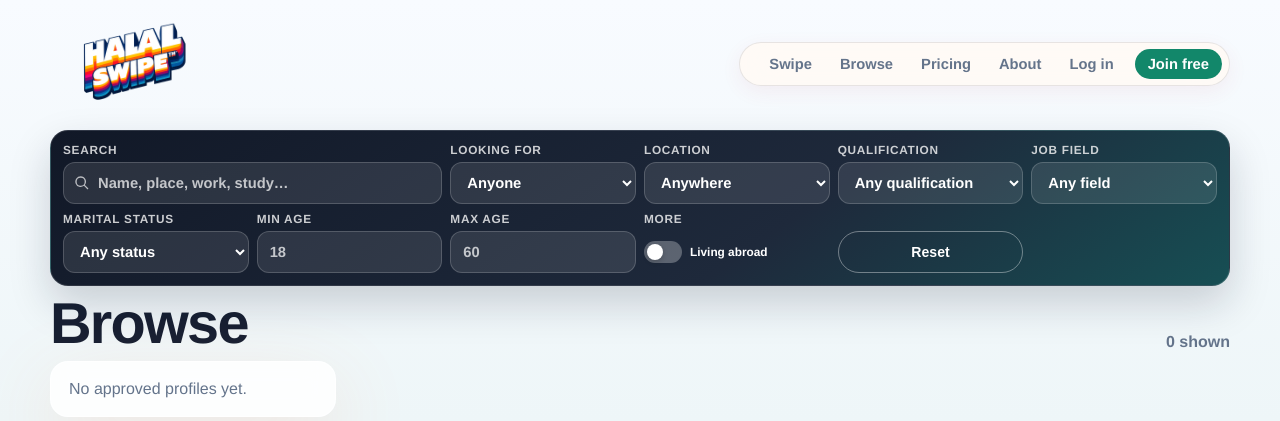
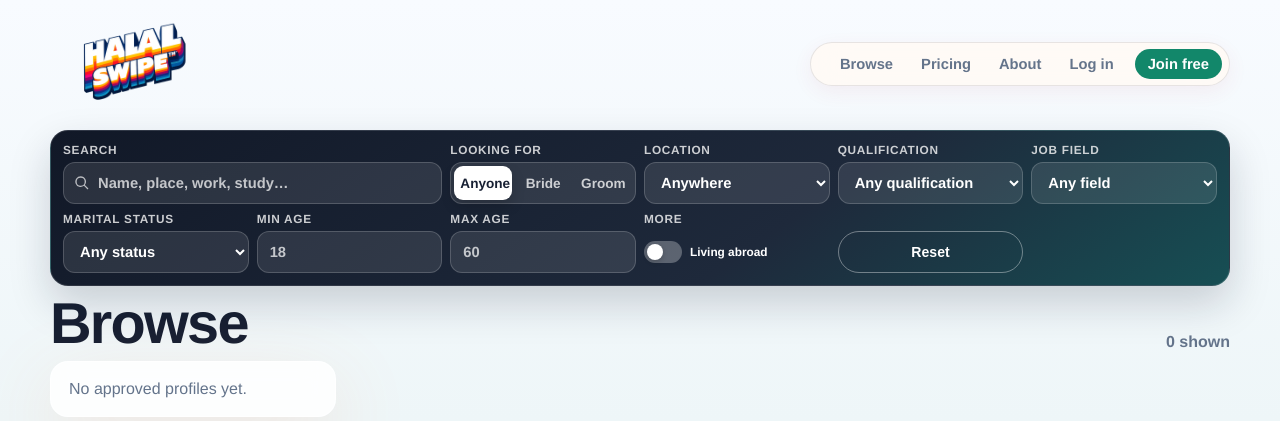
Before and after one commit to greenethirteen/halal-swipe, a FastAPI app: page /profiles in a window 1280 px wide. Shown: the top 421 px of the page. Run offline with FastAPI, Linux system fonts and the light colour scheme; some libraries are stand-ins or nearby versions.

Commit message:
Make browse the primary profile experience

```diff
--- a/app/main.py
+++ b/app/main.py
@@ -1,6 +1,5 @@
 from __future__ import annotations
 
-import json
 import os
 import re
 import shutil
@@ -389,43 +388,7 @@ def contact_gate(request: Request, profile_id: int):
 
 @app.get("/", response_class=HTMLResponse)
 def home(request: Request) -> HTMLResponse:
-    rows = all_rows(
-        """
-        SELECT * FROM profiles
-        WHERE status = 'approved'
-        ORDER BY created_at DESC
-        LIMIT 100
-        """
-    )
-    cards = []
-    for row in rows:
-        r = public_profile(row)
-        location = ", ".join(filter(None, [r["city"], r["district"]])) or None
-        title = r["full_name"] or f"{r['profile_type'] or 'Nikah'} profile"
-        if (title or "").strip().lower() in {"bride profile", "groom profile", "profile"} and r["city"]:
-            title = f"{r['profile_type'] or 'Profile'} from {r['city']}"
-        cards.append(
-            {
-                "id": r["id"],
-                "reference_code": r["reference_code"],
-                "title": title,
-                "profile_type": r["profile_type"],
-                "age": r["age"],
-                "location": location,
-                "city": r["city"],
-                "district": r["district"],
-                "height": r["height"],
-                "education": r["education"],
-                "profession": r["profession"],
-                "marital_status": r["marital_status"],
-                "expectations": r["expectations"],
-                "family_background": r["family_background"],
-                "faith_notes": r["faith_notes"],
-                "country": r["country"],
-                "bio": r["bio_summary"],
-            }
-        )
-    return render(request, "swipe.html", {"profiles_json": json.dumps(cards)})
+    return redirect("/profiles")
 
 
 @app.get("/profiles", response_class=HTMLResponse)
--- a/app/static/styles.css
+++ b/app/static/styles.css
@@ -432,8 +432,6 @@ label { display: grid; gap: 8px; font-weight: 750; color: var(--ink); }
 .account-start p { margin: 0; }
 .account-start-actions { display: flex; gap: 10px; align-items: center; flex-wrap: wrap; justify-content: flex-end; }
 .account-start-actions .button { min-width: 160px; }
-.account-cta-swipe { background: transparent; color: var(--green); border: 1px solid rgba(15,77,61,.28); box-shadow: none; }
-.account-cta-swipe:hover { background: rgba(15,77,61,.07); box-shadow: none; }
 .account-grid { display: grid; grid-template-columns: 1fr 1.4fr; gap: 18px; align-items: start; margin-top: 8px; }
 .status-row { display: flex; align-items: center; gap: 10px; flex-wrap: wrap; margin: 6px 0 14px; }
 .badge { display: inline-flex; align-items: center; gap: 6px; padding: 6px 12px; border-radius: 999px; font-weight: 800; font-size: .85rem; }
@@ -452,10 +450,6 @@ label { display: grid; gap: 8px; font-weight: 750; color: var(--ink); }
   .account-start { grid-template-columns: 1fr; }
   .account-start-actions { justify-content: stretch; }
   .account-start-actions .button { width: 100%; }
-  .account-cta-swipe { background: var(--green); color: #fff; border: 0; box-shadow: 0 14px 30px rgba(15,77,61,.18); order: 1; }
-  .account-cta-swipe:hover { box-shadow: 0 20px 40px rgba(15,77,61,.28); }
-  .account-cta-browse { background: transparent; color: var(--green); border: 1px solid rgba(15,77,61,.28); box-shadow: none; order: 2; }
-  .account-cta-browse:hover { background: rgba(15,77,61,.07); box-shadow: none; }
 }
 .price-card { text-align: center; display: grid; gap: 12px; padding: 22px; }
 .price-card h1 { font-size: 4rem; margin: 0; letter-spacing: -.02em; }
@@ -492,6 +486,35 @@ label { display: grid; gap: 8px; font-weight: 750; color: var(--ink); }
 .bf-field select option { color: #172033; background: #fff; }
 .bf-field select, .bf-field input, .bf-reset-field .button { height: 42px; }
 .bf-age { max-width: none; }
+.bf-type-field { display: grid; }
+.bf-segmented {
+  display: grid;
+  grid-template-columns: repeat(3, minmax(0, 1fr));
+  gap: 3px;
+  height: 42px;
+  padding: 3px;
+  border: 1px solid rgba(255,255,255,.18);
+  border-radius: 12px;
+  background: rgba(255,255,255,.1);
+}
+.bf-segmented button {
+  border: 0;
+  border-radius: 9px;
+  background: transparent;
+  color: rgba(255,255,255,.76);
+  font: inherit;
+  font-size: .85rem;
+  font-weight: 800;
+  letter-spacing: 0;
+  text-transform: none;
+  cursor: pointer;
+}
+.bf-segmented button[aria-pressed="true"] {
+  background: #fff;
+  color: #172033;
+  box-shadow: 0 6px 14px rgba(0,0,0,.16);
+}
+.bf-segmented button:focus-visible { outline: 3px solid rgba(20,184,166,.45); outline-offset: 2px; }
 .bf-toggle-field, .bf-reset-field { align-self: end; }
 .bf-toggle { min-height: 42px; display: inline-flex; align-items: center; gap: 8px; font-weight: 750; color: #fff; cursor: pointer; user-select: none; text-transform: none; letter-spacing: 0; }
 .bf-toggle input { position: absolute; opacity: 0; width: 0; height: 0; }
--- a/app/templates/account.html
+++ b/app/templates/account.html
@@ -12,7 +12,6 @@
     <p class="empty">Browse reviewed Sri Lankan Nikah profiles and connect when you're ready.</p>
   </div>
   <div class="account-start-actions">
-    <a class="button account-cta-swipe" href="/">Start swiping</a>
     <a class="button account-cta-browse" href="/profiles">Browse profiles</a>
   </div>
 </section>
--- a/app/templates/base.html
+++ b/app/templates/base.html
@@ -3,7 +3,7 @@
 <head>
   <meta charset="utf-8">
   <meta name="viewport" content="width=device-width, initial-scale=1">
-  <title>{% block title %}{{ settings.app_name }}™ — Swipe right for nikah 💍{% endblock %}</title>
+  <title>{% block title %}{{ settings.app_name }}™ — Browse serious Nikah profiles{% endblock %}</title>
   <meta name="description" content="{{ settings.app_name }} — browse serious, reviewed Sri Lankan Nikah profiles and connect with families the respectful way.">
   <!-- Google tag (gtag.js) -->
   <script async src="https://www.googletagmanager.com/gtag/js?id=AW-18279239348"></script>
@@ -26,7 +26,6 @@
     <a class="brand" href="/"><img src="/static/logo.png" alt="{{ settings.app_name }}"></a>
     <div class="top-pill">
       <nav class="nav-links">
-        <a class="top-link" href="/">Swipe</a>
         <a class="top-link" href="/profiles">Browse</a>
         <a class="top-link" href="/pricing">Pricing</a>
         <a class="top-link" href="/about">About</a>
@@ -44,7 +43,7 @@
       <a class="top-link pill-inline" href="/pricing">Pricing</a>
       <button class="menu-btn" id="menuBtn" type="button" aria-label="Menu" aria-expanded="false"><span></span><span></span><span></span></button>
       <nav class="menu-drawer" id="menuDrawer">
-        <a href="/">Swipe</a>
+        <a href="/profiles">Browse</a>
         <a href="/about">About</a>
         {% if is_admin %}<a href="/admin">Admin</a>{% endif %}
         {% if user %}
--- a/app/templates/profiles.html
+++ b/app/templates/profiles.html
@@ -10,13 +10,15 @@
           <input id="fq" type="search" placeholder="Name, place, work, study…" autocomplete="off">
         </span>
       </label>
-      <label class="bf-field">Looking for
-        <select id="fType">
-          <option value="">Anyone</option>
-          <option value="Bride">Bride</option>
-          <option value="Groom">Groom</option>
-        </select>
-      </label>
+      <div class="bf-field bf-type-field">
+        <span>Looking for</span>
+        <div class="bf-segmented" role="group" aria-label="Looking for">
+          <button type="button" data-value="" aria-pressed="true">Anyone</button>
+          <button type="button" data-value="Bride" aria-pressed="false">Bride</button>
+          <button type="button" data-value="Groom" aria-pressed="false">Groom</button>
+        </div>
+        <input id="fType" type="hidden" value="">
+      </div>
       <label class="bf-field">Location
         <select id="fLocation">
           <option value="">Anywhere</option>
@@ -80,6 +82,7 @@
   const cards = Array.from(grid.querySelectorAll('.profile-card'));
   const fq = document.getElementById('fq');
   const fType = document.getElementById('fType');
+  const typeButtons = Array.from(document.querySelectorAll('.bf-segmented button'));
   const fLocation = document.getElementById('fLocation');
   const fQual = document.getElementById('fQual');
   const fJob = document.getElementById('fJob');
@@ -122,13 +125,20 @@
   }
 
   function reset(){
-    fq.value=''; fType.value=''; fLocation.value=''; fQual.value='';
+    fq.value=''; setType('', false); fLocation.value=''; fQual.value='';
     fJob.value=''; fMarital.value=''; fMin.value=''; fMax.value=''; fAbroad.checked=false;
     apply();
   }
 
+  function setType(value, shouldApply = true){
+    fType.value = value;
+    typeButtons.forEach(btn => btn.setAttribute('aria-pressed', btn.dataset.value === value ? 'true' : 'false'));
+    if(shouldApply) apply();
+  }
+
   [fq, fMin, fMax].forEach(el => el.addEventListener('input', apply));
-  [fType, fLocation, fQual, fJob, fMarital, fAbroad].forEach(el => el.addEventListener('change', apply));
+  [fLocation, fQual, fJob, fMarital, fAbroad].forEach(el => el.addEventListener('change', apply));
+  typeButtons.forEach(btn => btn.addEventListener('click', () => setType(btn.dataset.value)));
   document.getElementById('fReset').addEventListener('click', reset);
   document.getElementById('browseClear').addEventListener('click', e => { e.preventDefault(); reset(); });
 })();
```
